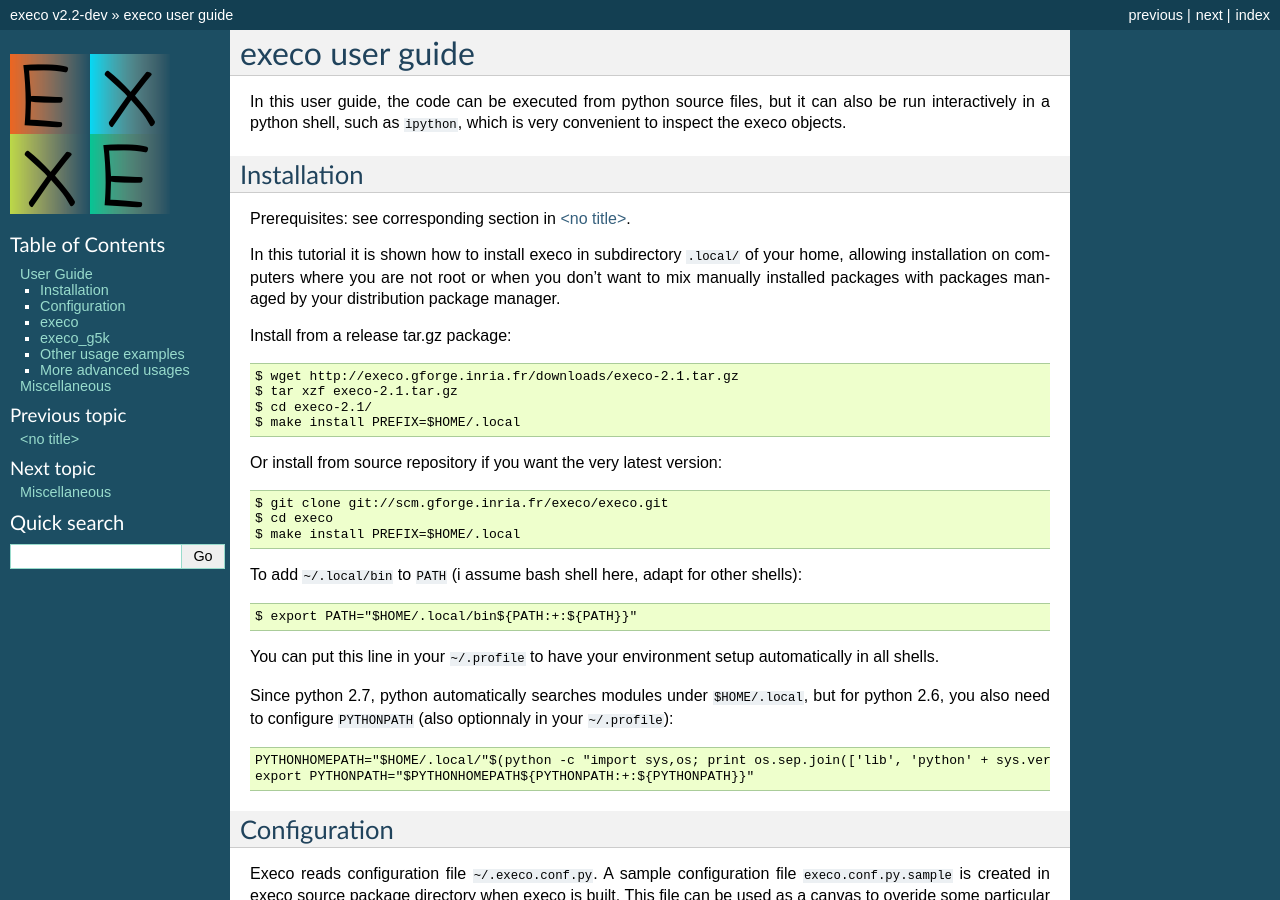
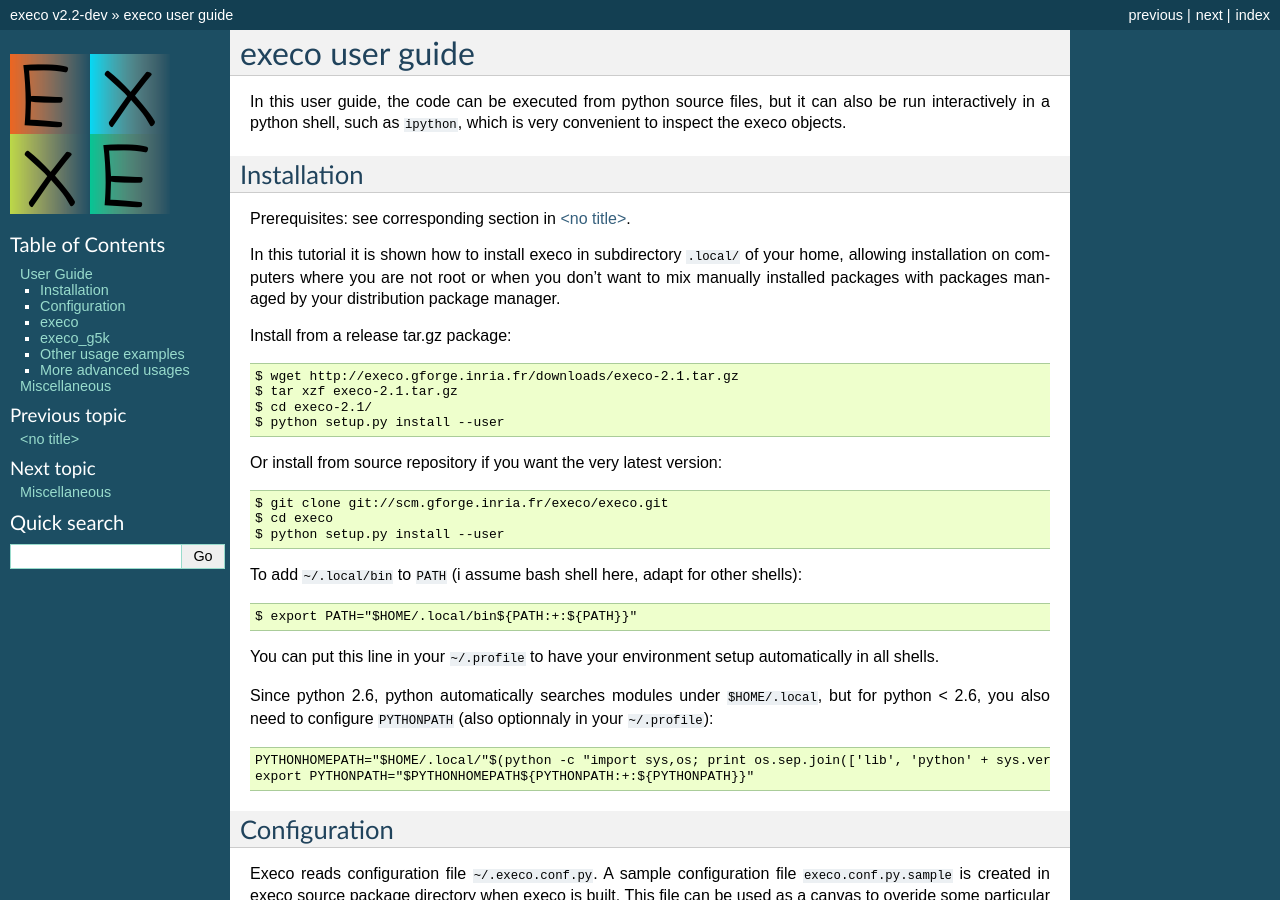
Before and after one commit to rcherrueau/execo, a Sphinx documentation site: the page built from doc/userguide.rst, in a window 1280 px wide and 900 px high. Built offline with Sphinx 7.4.7, drawn with Linux system fonts in a browser that asks for light colours; pages that are not in the unit, such as notebooks, are missing from menus.

Commit message:
[packaging] remove makefile

```diff
--- a/doc/userguide.rst
+++ b/doc/userguide.rst
@@ -21,14 +21,14 @@ Install from a release tar.gz package::
  $ wget http://execo.gforge.inria.fr/downloads/execo-2.1.tar.gz
  $ tar xzf execo-2.1.tar.gz
  $ cd execo-2.1/
- $ make install PREFIX=$HOME/.local
+ $ python setup.py install --user
 
 Or install from source repository if you want the very latest
 version::
 
  $ git clone git://scm.gforge.inria.fr/execo/execo.git
  $ cd execo
- $ make install PREFIX=$HOME/.local
+ $ python setup.py install --user
 
 To add ``~/.local/bin`` to ``PATH`` (i assume bash shell here, adapt
 for other shells)::
@@ -38,8 +38,8 @@ for other shells)::
 You can put this line in your ``~/.profile`` to have your environment
 setup automatically in all shells.
 
-Since python 2.7, python automatically searches modules under
-``$HOME/.local``, but for python 2.6, you also need to configure
+Since python 2.6, python automatically searches modules under
+``$HOME/.local``, but for python < 2.6, you also need to configure
 ``PYTHONPATH`` (also optionnaly in your ``~/.profile``)::
 
  PYTHONHOMEPATH="$HOME/.local/"$(python -c "import sys,os; print os.sep.join(['lib', 'python' + sys.version[:3], 'site-packages'])")
```
Also changed, not shown: 3 other files.
